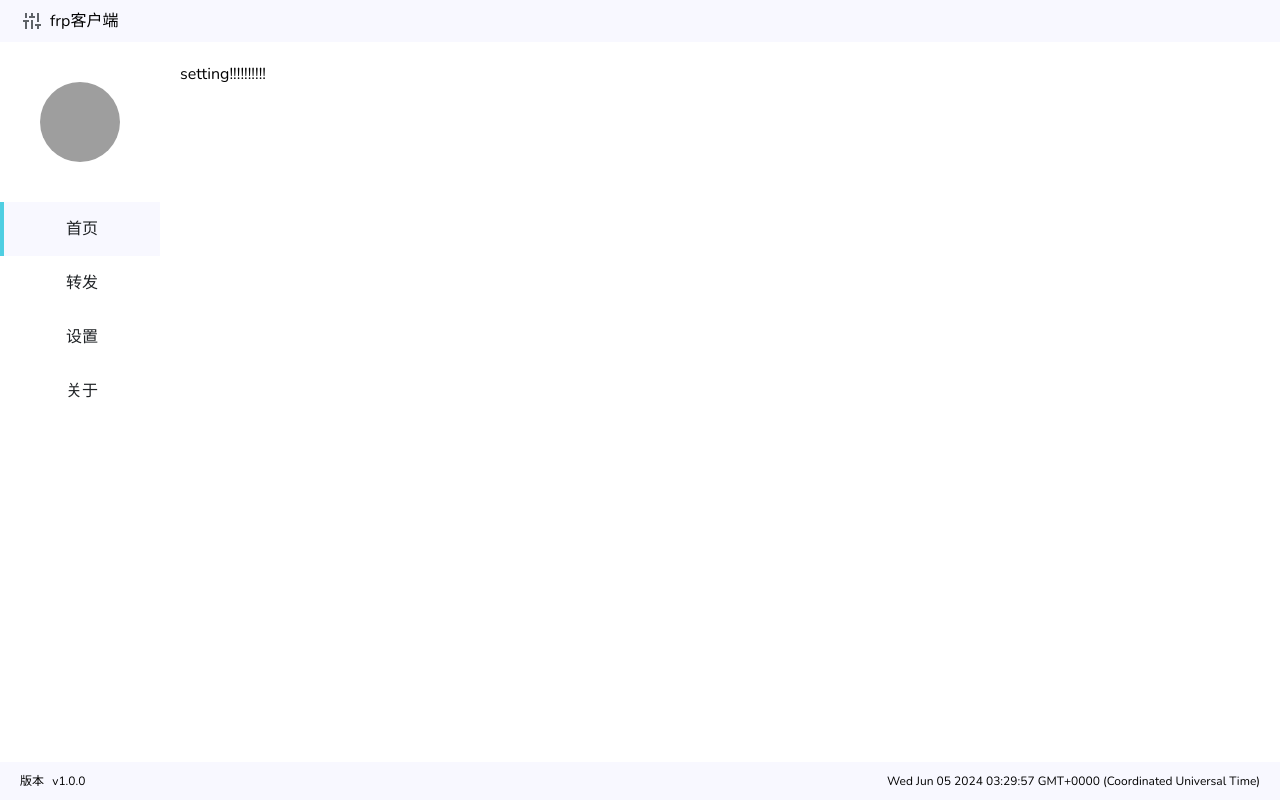
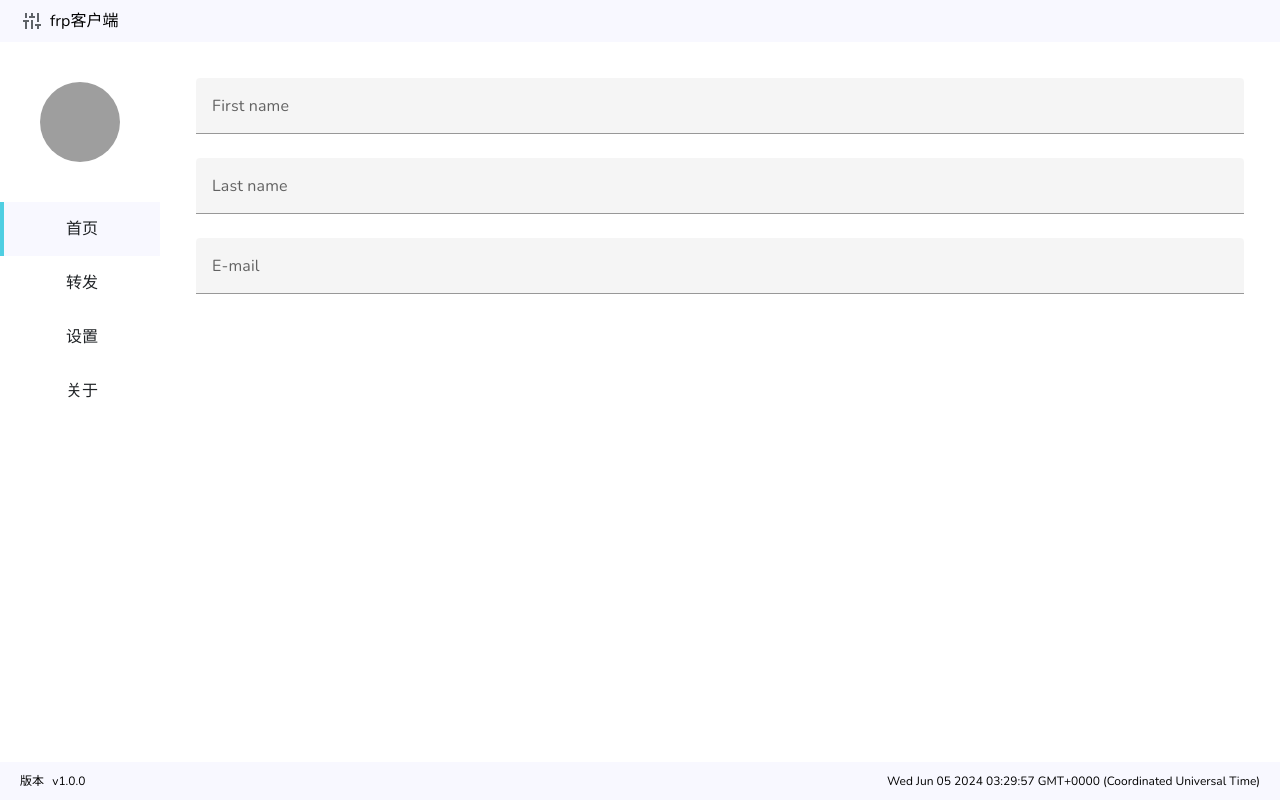
Before and after one commit to frp-client/frp-client, a Vue app in the folder frontend/: page /#/setting in a window 1280 px wide. Built offline with nearby package versions, Linux system fonts and the light colour scheme; grey boxes are pictures that could not be loaded; some icons are missing.

Commit message:
修改页面

```diff
--- a/frontend/src/App.vue
+++ b/frontend/src/App.vue
@@ -5,7 +5,7 @@
       <div class="container">
         <div class="main">
           <Sidebar style="width: 160px;"/>
-          <router-view class="plr20 ptb20 overflow-hidden" style="flex: 1;"/>
+          <router-view class="plr20 ptb20" style="flex: 1; overflow-y: auto;"/>
         </div>
         <div class="footer flex-items-center flex-items-between plr20">
           <div>
--- a/frontend/src/router/index.js
+++ b/frontend/src/router/index.js
@@ -16,6 +16,11 @@ const routes = [
         name: 'setting',
         component: () => import('../views/setting.vue')
     },
+    {
+        path: '/proxy',
+        name: 'proxy',
+        component: () => import('../views/proxy.vue')
+    },
 ]
 
 export default createRouter({
--- a/frontend/src/views/home.vue
+++ b/frontend/src/views/home.vue
@@ -1,11 +1,10 @@
 <template>
-  <div>
-    home
+  <div class="flex-column flex-items-center flex-justify-content-center">
+    <p class="p-gray">暂无内容</p>
   </div>
 </template>
 
 <script setup>
-console.log('[HOME]')
 </script>
 
 <style scoped>
--- /dev/null
+++ b/frontend/src/views/proxy.vue
@@ -0,0 +1,41 @@
+<template>
+  <div>
+
+    <v-item-group selected-class="bg-primary">
+      <v-container>
+        <v-row>
+          <v-col
+              v-for="n in 3"
+              :key="n"
+              cols="12"
+              md="4"
+          >
+            <v-item v-slot="{ isSelected, selectedClass, toggle }">
+              <v-card
+                  :class="['d-flex align-center', selectedClass]"
+                  height="200"
+                  dark
+                  @click="toggle"
+              >
+                <div
+                    class="text-h3 flex-grow-1 text-center"
+                >
+                  {{ isSelected ? 'Selected' : 'Click Me!' }}
+                </div>
+              </v-card>
+            </v-item>
+          </v-col>
+        </v-row>
+      </v-container>
+    </v-item-group>
+
+  </div>
+</template>
+
+<script >
+console.log('[SETTING]')
+</script>
+
+<style scoped>
+
+</style>
--- a/frontend/src/views/setting.vue
+++ b/frontend/src/views/setting.vue
@@ -1,6 +1,45 @@
 <template>
   <div>
-    setting!!!!!!!!!!
+    <v-form v-model="valid">
+      <v-container>
+        <v-row>
+          <v-col cols="12" md="12">
+            <v-text-field
+                v-model="firstname"
+                :counter="10"
+                :rules="nameRules"
+                label="First name"
+                hide-details
+                required
+            ></v-text-field>
+          </v-col>
+        </v-row>
+        <v-row>
+          <v-col cols="12" md="12">
+            <v-text-field
+                v-model="lastname"
+                :counter="10"
+                :rules="nameRules"
+                label="Last name"
+                hide-details
+                required
+            ></v-text-field>
+          </v-col>
+        </v-row>
+        <v-row>
+          <v-col cols="12" md="12">
+            <v-text-field
+                v-model="email"
+                :rules="emailRules"
+                label="E-mail"
+                hide-details
+                required
+            ></v-text-field>
+          </v-col>
+        </v-row>
+
+      </v-container>
+    </v-form>
   </div>
 </template>
 
```
